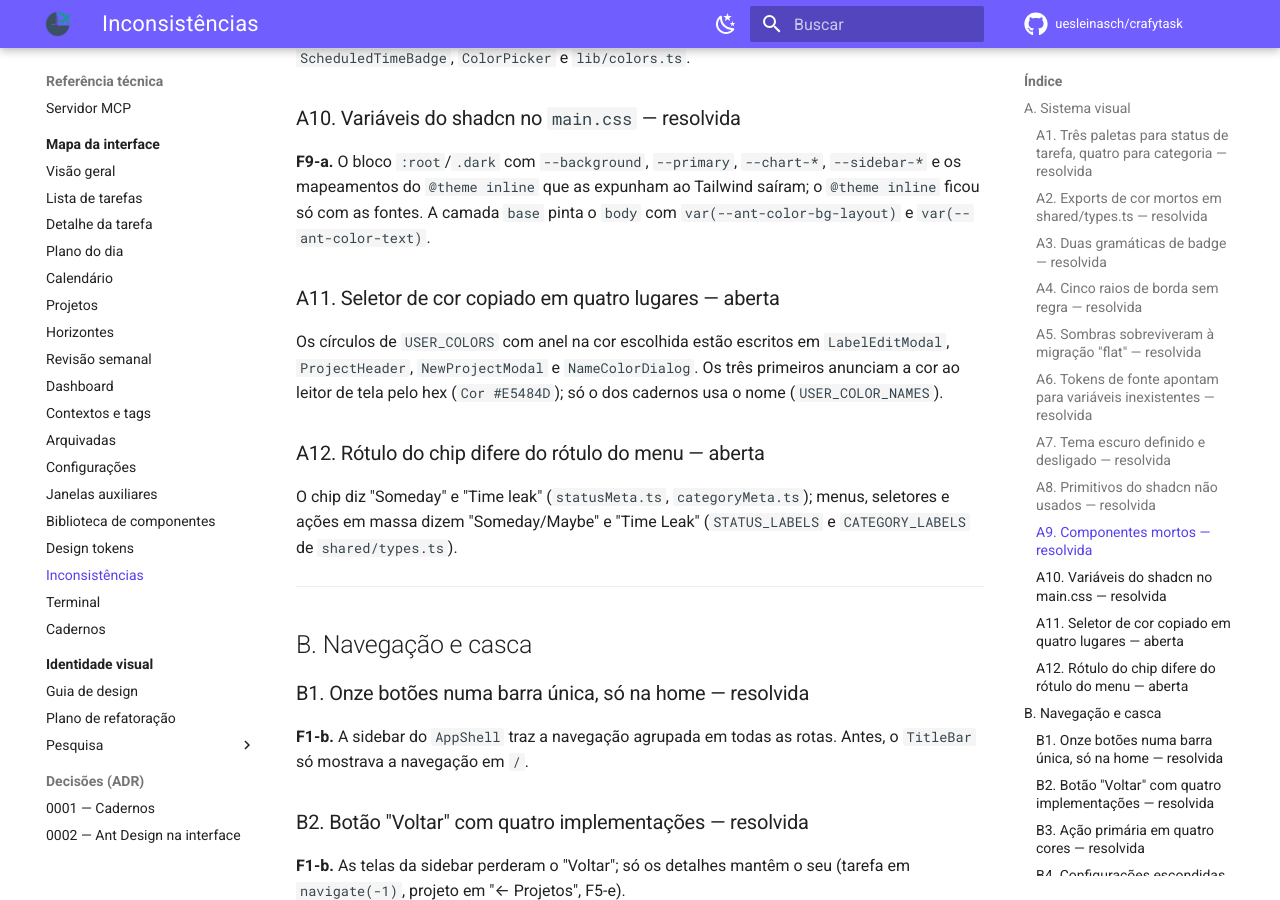
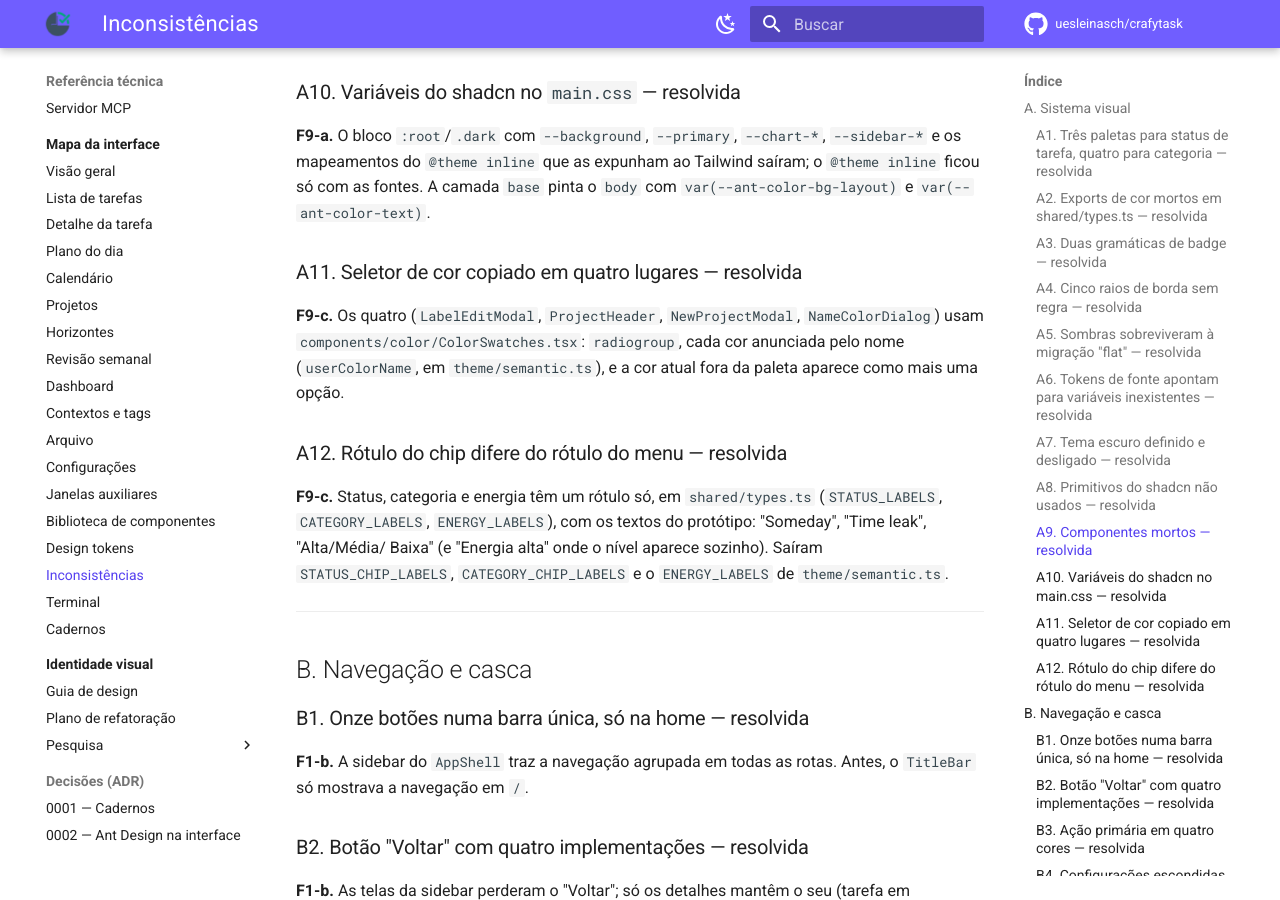
Before and after one commit to uesleinasch/crafytask, an MkDocs documentation site: the page built from docs/ui/15-inconsistencias.md, in a window 1280 px wide and 900 px high, scrolled down 1651 px. Built offline with MkDocs 1.6.1 and Material for MkDocs 9.7.7, drawn with Linux system fonts in a browser that asks for light colours; some web fonts are replaced; comment, search, counter and statistics services are not loaded; some of the changed text lies outside the part shown.

Commit message:
docs: marca A11 e A12 como resolvidas e renomeia a página do Arquivo

```diff
--- a/docs/design/prototipo/checklist.json
+++ b/docs/design/prototipo/checklist.json
@@ -1296,9 +1296,9 @@
       "fase": "F6",
       "titulo": "Paleta fixa de dez cores (USER_COLORS) nos seletores de contexto e tag",
       "check": {
-        "tipo": "contem",
-        "arquivos": "src/renderer/src/{pages/LabelsPage.tsx,components/labels/**/*.tsx}",
-        "padrao": "USER_COLORS"
+        "tipo": "contem-todos",
+        "arquivos": "src/renderer/src/{pages/LabelsPage.tsx,components/labels/**/*.tsx,components/color/ColorSwatches.tsx}",
+        "padroes": ["<ColorSwatches", "USER_COLORS"]
       }
     },
     {
--- a/docs/ui/15-inconsistencias.md
+++ b/docs/ui/15-inconsistencias.md
@@ -67,17 +67,19 @@ mapeamentos do `@theme inline` que as expunham ao Tailwind saíram; o `@theme in
 fontes. A camada `base` pinta o `body` com
 `var(--ant-color-bg-layout)` e `var(--ant-color-text)`.
 
-### A11. Seletor de cor copiado em quatro lugares — aberta
+### A11. Seletor de cor copiado em quatro lugares — resolvida
 
-Os círculos de `USER_COLORS` com anel na cor escolhida estão escritos em `LabelEditModal`,
-`ProjectHeader`, `NewProjectModal` e `NameColorDialog`. Os três primeiros anunciam a cor ao leitor
-de tela pelo hex (`Cor #E5484D`); só o dos cadernos usa o nome (`USER_COLOR_NAMES`).
+**F9-c.** Os quatro (`LabelEditModal`, `ProjectHeader`, `NewProjectModal`, `NameColorDialog`) usam
+`components/color/ColorSwatches.tsx`: `radiogroup`, cada cor anunciada pelo nome
+(`userColorName`, em `theme/semantic.ts`), e a cor atual fora da paleta aparece como mais uma
+opção.
 
-### A12. Rótulo do chip difere do rótulo do menu — aberta
+### A12. Rótulo do chip difere do rótulo do menu — resolvida
 
-O chip diz "Someday" e "Time leak" (`statusMeta.ts`, `categoryMeta.ts`); menus, seletores e ações em
-massa dizem "Someday/Maybe" e "Time Leak" (`STATUS_LABELS` e `CATEGORY_LABELS` de
-`shared/types.ts`).
+**F9-c.** Status, categoria e energia têm um rótulo só, em `shared/types.ts` (`STATUS_LABELS`,
+`CATEGORY_LABELS`, `ENERGY_LABELS`), com os textos do protótipo: "Someday", "Time leak", "Alta/Média/
+Baixa" (e "Energia alta" onde o nível aparece sozinho). Saíram `STATUS_CHIP_LABELS`,
+`CATEGORY_CHIP_LABELS` e o `ENERGY_LABELS` de `theme/semantic.ts`.
 
 ---
 
--- a/mkdocs.yml
+++ b/mkdocs.yml
@@ -106,7 +106,7 @@ nav:
           - Revisão semanal: ui/07-revisao-semanal.md
           - Dashboard: ui/08-dashboard.md
           - Contextos e tags: ui/09-contextos-e-tags.md
-          - Arquivadas: ui/10-arquivadas.md
+          - Arquivo: ui/10-arquivadas.md
           - Configurações: ui/11-configuracoes.md
           - Janelas auxiliares: ui/12-janelas-auxiliares.md
           - Biblioteca de componentes: ui/13-biblioteca-de-componentes.md
```
Also changed, not shown: other parts of docs/ui/15-inconsistencias.md (+1 -1 lines), docs/guias/fluxo-gtd.md (+2 -2 lines), docs/guias/revisao-semanal.md (+2 -2 lines), docs/ui/00-visao-geral.md (+10 -10 lines), docs/ui/13-biblioteca-de-componentes.md (+1 -4 lines).
